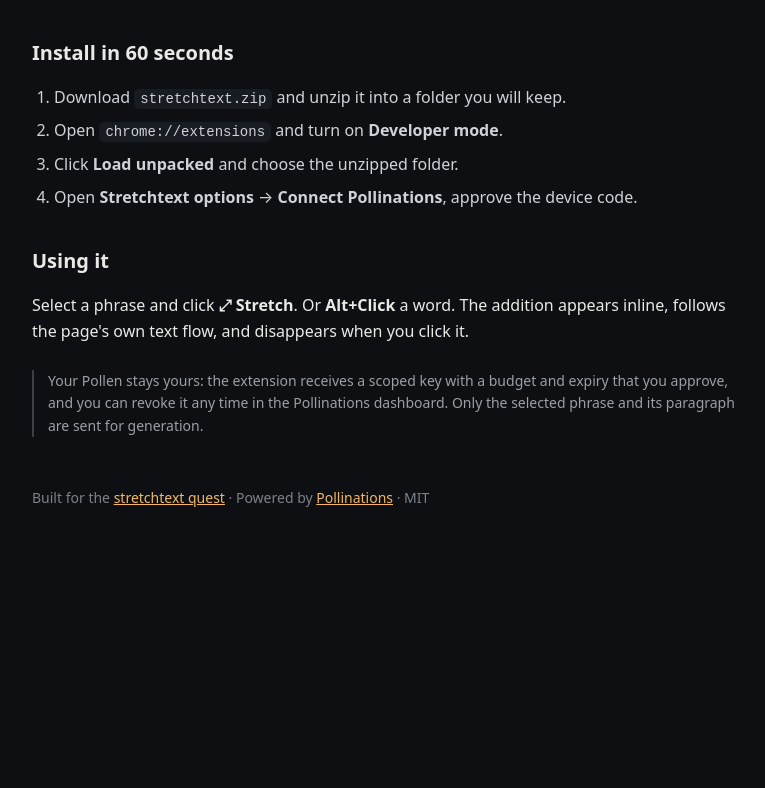
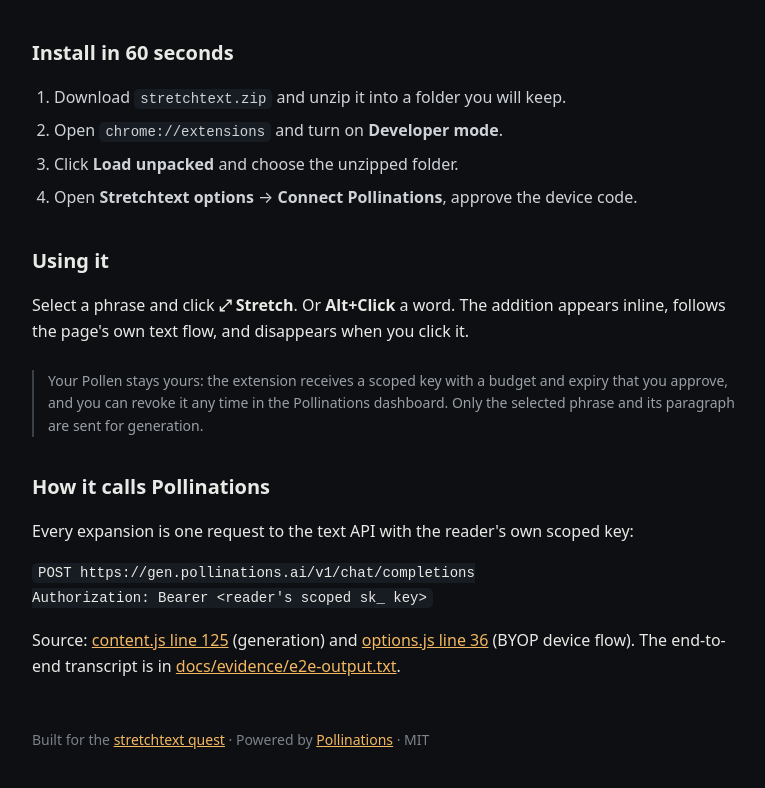
Before and after one commit to SvirepyiBambr/stretchtext, a browser extension: page docs/index.html in a window 1280 px wide. Shown: the part 561-1349 px from the top of the page, without its empty margins (250-1015 px from the left). Before the commit the page ends 1151 px from the top, so only its background shows below. Drawn offline with Linux system fonts and the light colour scheme.

Commit message:
docs: show the Pollinations endpoint and source lines on the install page

```diff
--- a/docs/index.html
+++ b/docs/index.html
@@ -66,7 +66,16 @@
   <p class="note">Your Pollen stays yours: the extension receives a scoped key with a budget and expiry that you approve,
      and you can revoke it any time in the Pollinations dashboard. Only the selected phrase and its paragraph are sent for generation.</p>
 
-  <footer>Built for the <a href="https://github.com/pollinations/pollinations/issues/17998">stretchtext quest</a> ·
+    <h2>How it calls Pollinations</h2>
+  <p>Every expansion is one request to the text API with the reader's own scoped key:</p>
+  <pre><code>POST https://gen.pollinations.ai/v1/chat/completions
+Authorization: Bearer &lt;reader's scoped sk_ key&gt;</code></pre>
+  <p>Source: <a href="https://github.com/SvirepyiBambr/stretchtext/blob/main/content.js#L125">content.js line 125</a>
+     (generation) and <a href="https://github.com/SvirepyiBambr/stretchtext/blob/main/options.js#L36">options.js line 36</a>
+     (BYOP device flow). The end-to-end transcript is in
+     <a href="https://github.com/SvirepyiBambr/stretchtext/blob/main/docs/evidence/e2e-output.txt">docs/evidence/e2e-output.txt</a>.</p>
+
+<footer>Built for the <a href="https://github.com/pollinations/pollinations/issues/17998">stretchtext quest</a> ·
     Powered by <a href="https://pollinations.ai">Pollinations</a> · MIT</footer>
 </main>
 <script>
```
